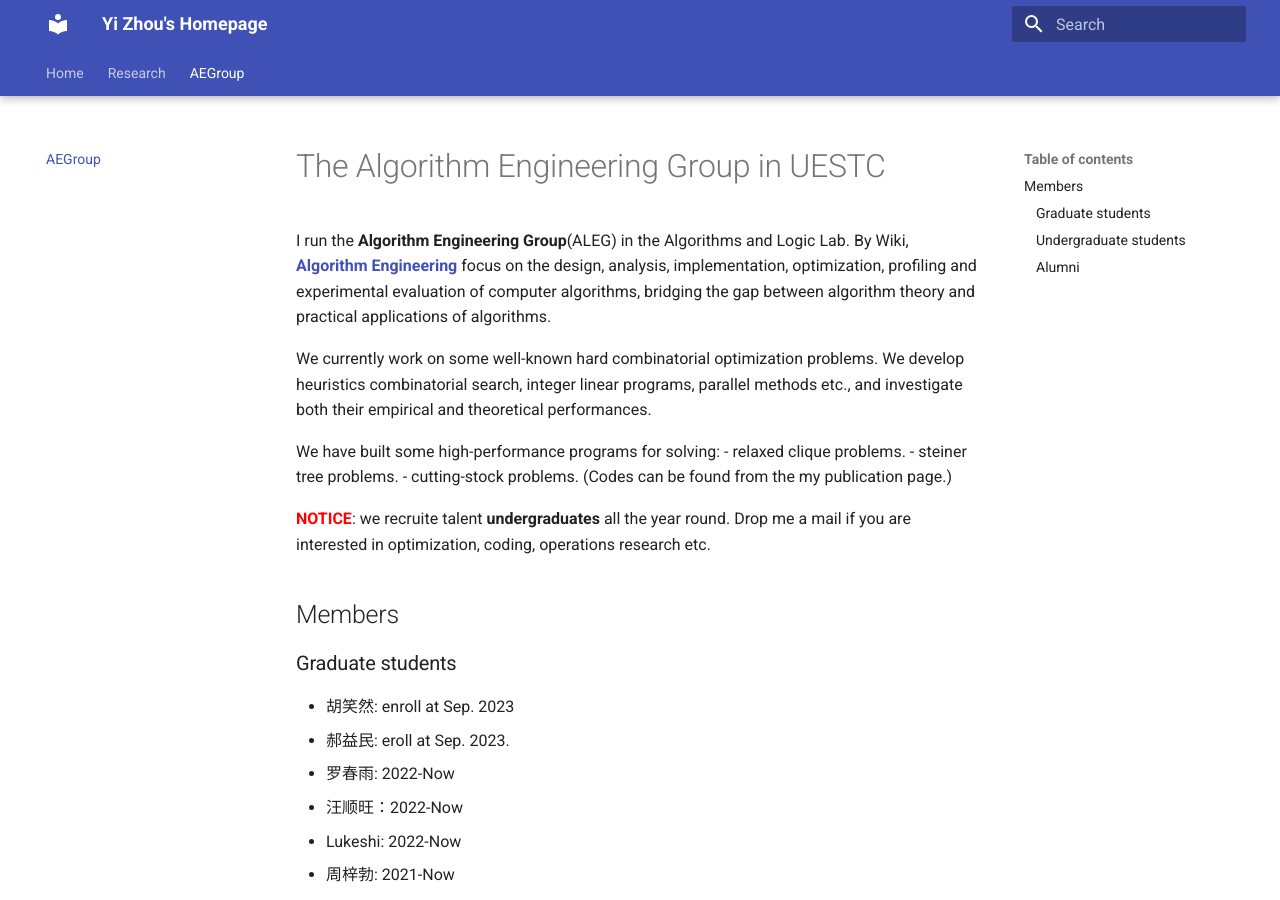
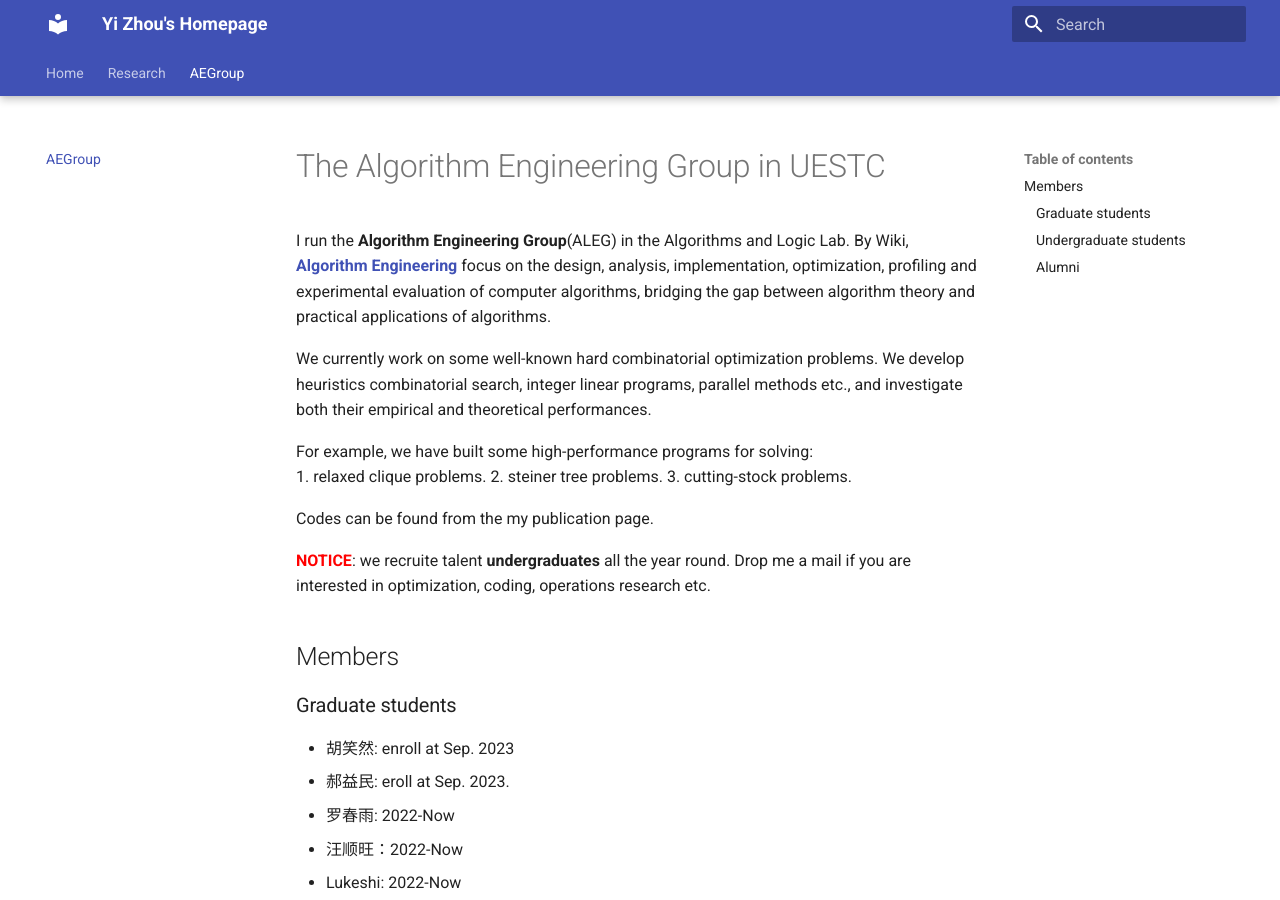
Before and after one commit to joey001/joey001.github.io, an MkDocs documentation site: the page built from docs/aegroup/aegroup.md, in a window 1280 px wide and 900 px high. Built offline with MkDocs 1.6.1 and Material for MkDocs 9.7.7, drawn with Linux system fonts in a browser that asks for light colours.

Commit message:
another update at 2023

```diff
--- a/docs/aegroup/aegroup.md
+++ b/docs/aegroup/aegroup.md
@@ -4,11 +4,12 @@ By Wiki, [**Algorithm Engineering**](https://en.wikipedia.org/wiki/Algorithm_eng
 
 We currently work on some well-known hard combinatorial  optimization problems. We develop heuristics combinatorial search, integer linear programs, parallel methods etc., and investigate both their empirical and theoretical performances.
 
-We have built some high-performance programs for solving:
-- relaxed clique problems.
-- steiner tree problems.
-- cutting-stock problems.
-(Codes can be found from the my publication page.)
+For example, we have built some high-performance programs for solving:
+1. relaxed clique problems.
+2. steiner tree problems.
+3. cutting-stock problems.
+
+Codes can be found from the my publication page.
 
 
 <font color=red>**NOTICE**</font>: we recruite talent **undergraduates** all the year round.
```
